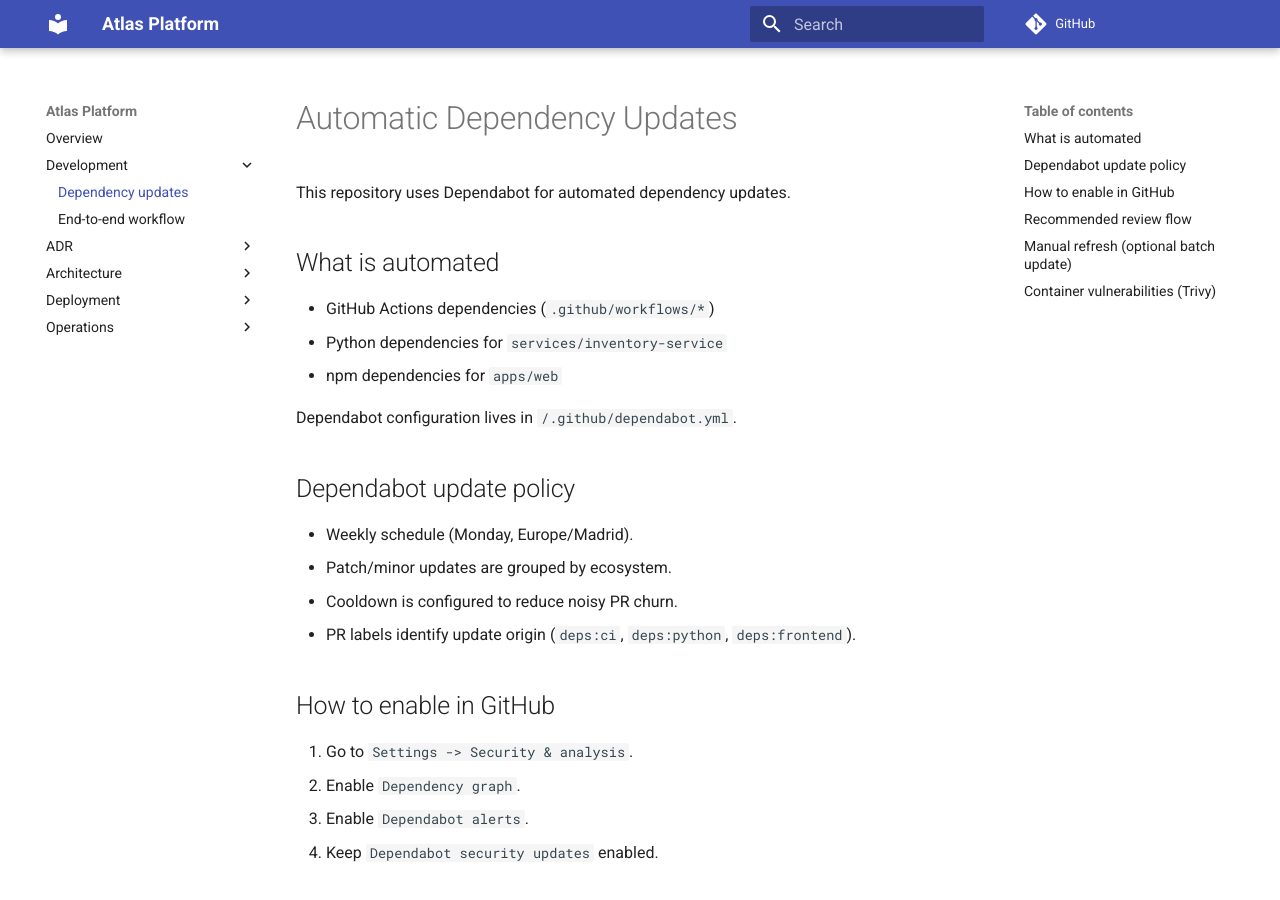
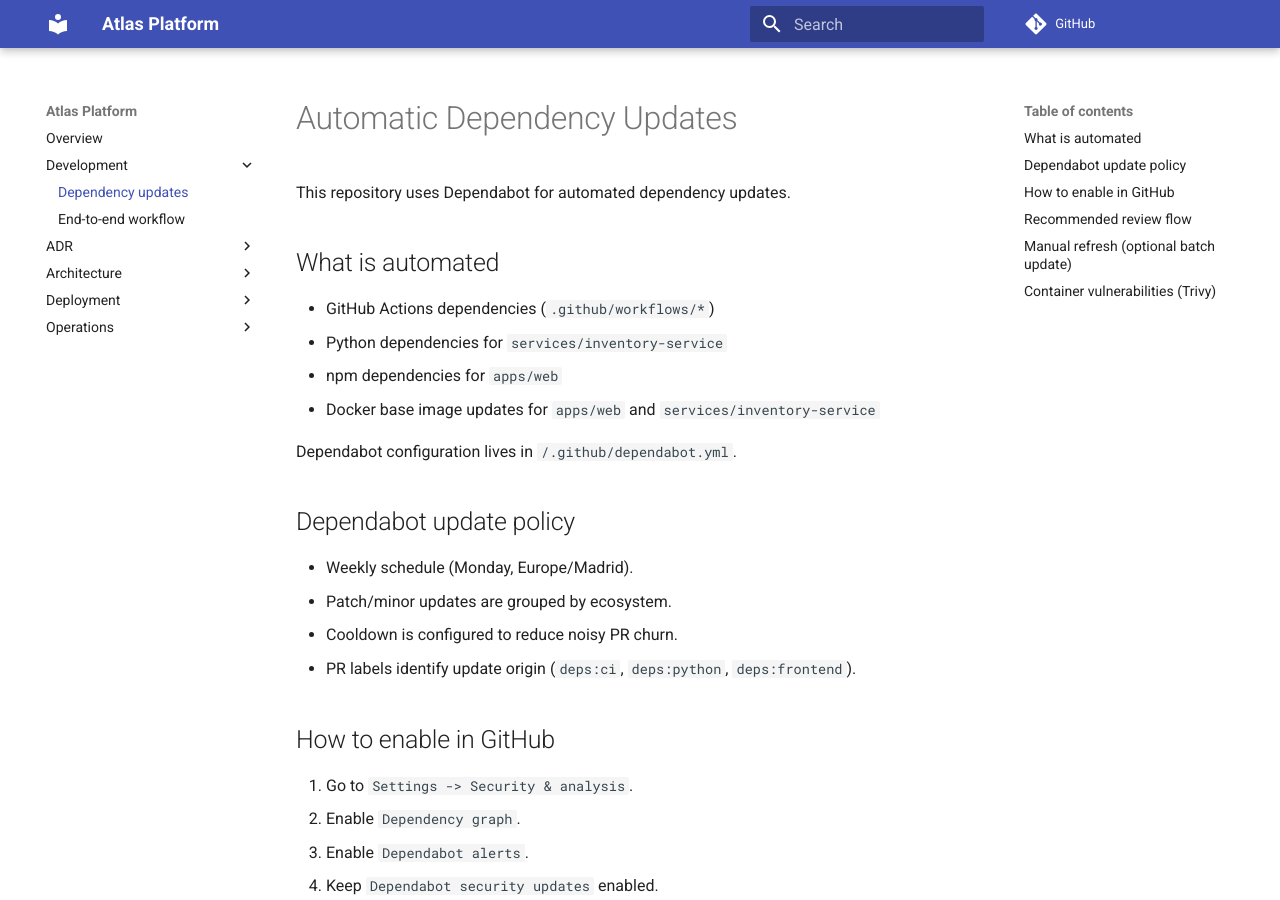
Before and after one commit to albersg/atlas-platform, an MkDocs documentation site: the page built from docs/development/DEPENDENCY_UPDATES.md, in a window 1280 px wide and 900 px high. Built offline with MkDocs 1.6.1 and Material for MkDocs 9.7.7, drawn with Linux system fonts in a browser that asks for light colours; comment, search, counter and statistics services are not loaded.

Commit message:
fix: refresh web runtime base image and automate docker dependency updates

```diff
--- a/docs/development/DEPENDENCY_UPDATES.md
+++ b/docs/development/DEPENDENCY_UPDATES.md
@@ -7,6 +7,7 @@ This repository uses Dependabot for automated dependency updates.
 - GitHub Actions dependencies (`.github/workflows/*`)
 - Python dependencies for `services/inventory-service`
 - npm dependencies for `apps/web`
+- Docker base image updates for `apps/web` and `services/inventory-service`
 
 Dependabot configuration lives in `/.github/dependabot.yml`.
 
```
Also changed, not shown: 2 other files.
